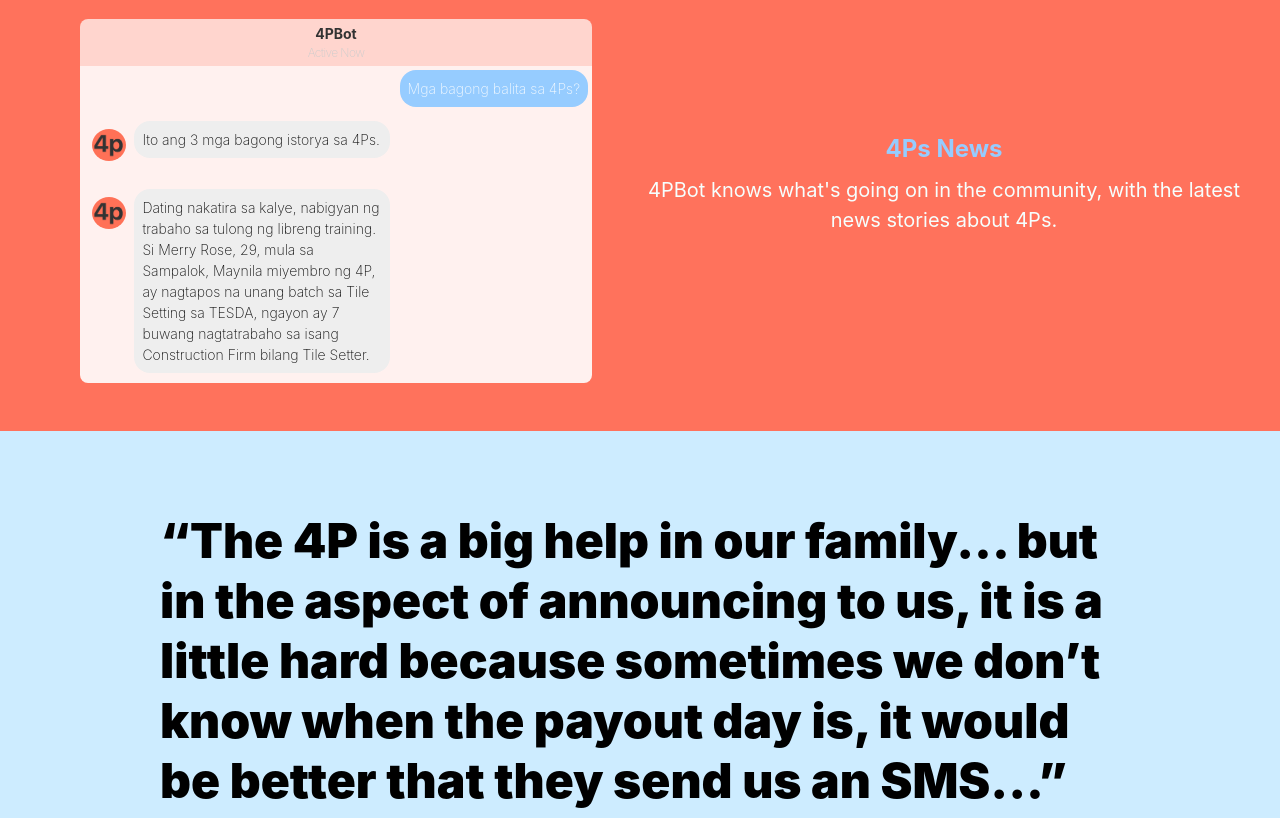
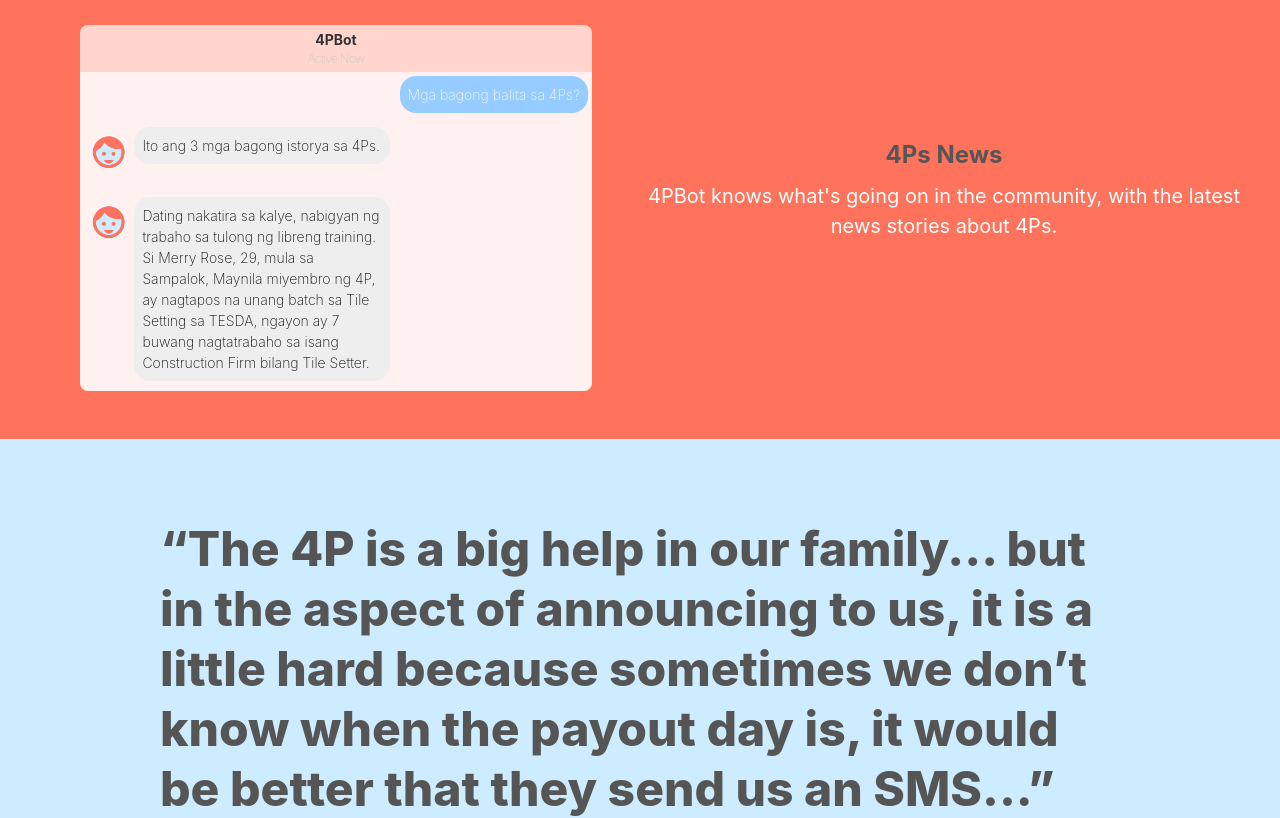
Before and after one commit to vessels-tech/4pbot-site, a React (Create React App) app: page / in a window 1280 px wide. Shown: the part 1780-2598 px from the top of the page. Built offline with nearby package versions, Linux system fonts and the light colour scheme.

Commit message:
change logo

```diff
--- a/src/Chat/ChatRow.js
+++ b/src/Chat/ChatRow.js
@@ -9,7 +9,7 @@
     return (
       <div className="fl w-10 pa2 v-mid">
         <img
-          src="/img/4p_logo_1.png"
+          src="/img/face.png"
           className="br-100"
           title="4p bot logo"
         />
--- a/src/Content.js
+++ b/src/Content.js
@@ -132,7 +132,7 @@
               </p>
 
               <p className="f5 lh-copy measure-narrow">
-                4PBot aims to empower and assist clients on the 4Ps to better understand, navigate and ____ the 4Ps
+                4PBot assists clients of the 4Ps to better understand, navigate and speak up about the 4Ps.
               </p>
             </div>
           </div>
@@ -205,7 +205,7 @@
     ]
 
     return (
-      <div id='features' className="tc bg-light-red w-100 light-blue">
+      <div id='features' className="tc bg-light-red w-100 mid-gray">
         <div className="pv3 dt center">
           <div className="dtc v-top">
             <p className="tc gray mv0 pt3 f5 db ttu tracked pb1 b">Features</p>
--- a/src/QuoteSection.js
+++ b/src/QuoteSection.js
@@ -8,7 +8,7 @@
     return (
       <div className={this.props.className + ' pa4'}>
         <blockquote className="ph0 f4 f1-ns measure-narrow center">
-          <p className="fw9 lh-copy lh-title-ns">{this.props.quote}
+          <p className="fw8 lh-copy lh-title-ns mid-gray">{this.props.quote}
           </p>
           <cite className="f6 ttu tracked fs-normal">―{this.props.author}</cite>
         </blockquote>
```
Also changed, not shown: public/img/face.png (added).
